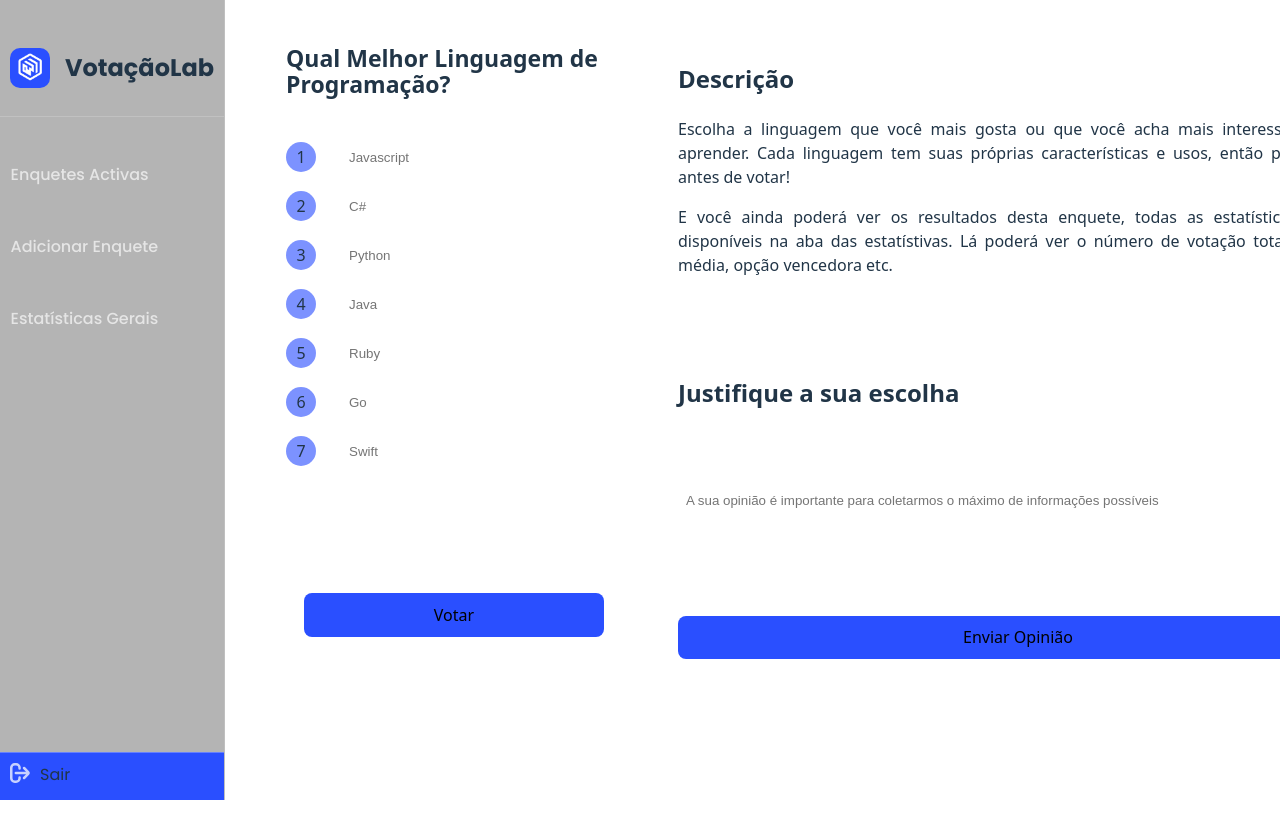
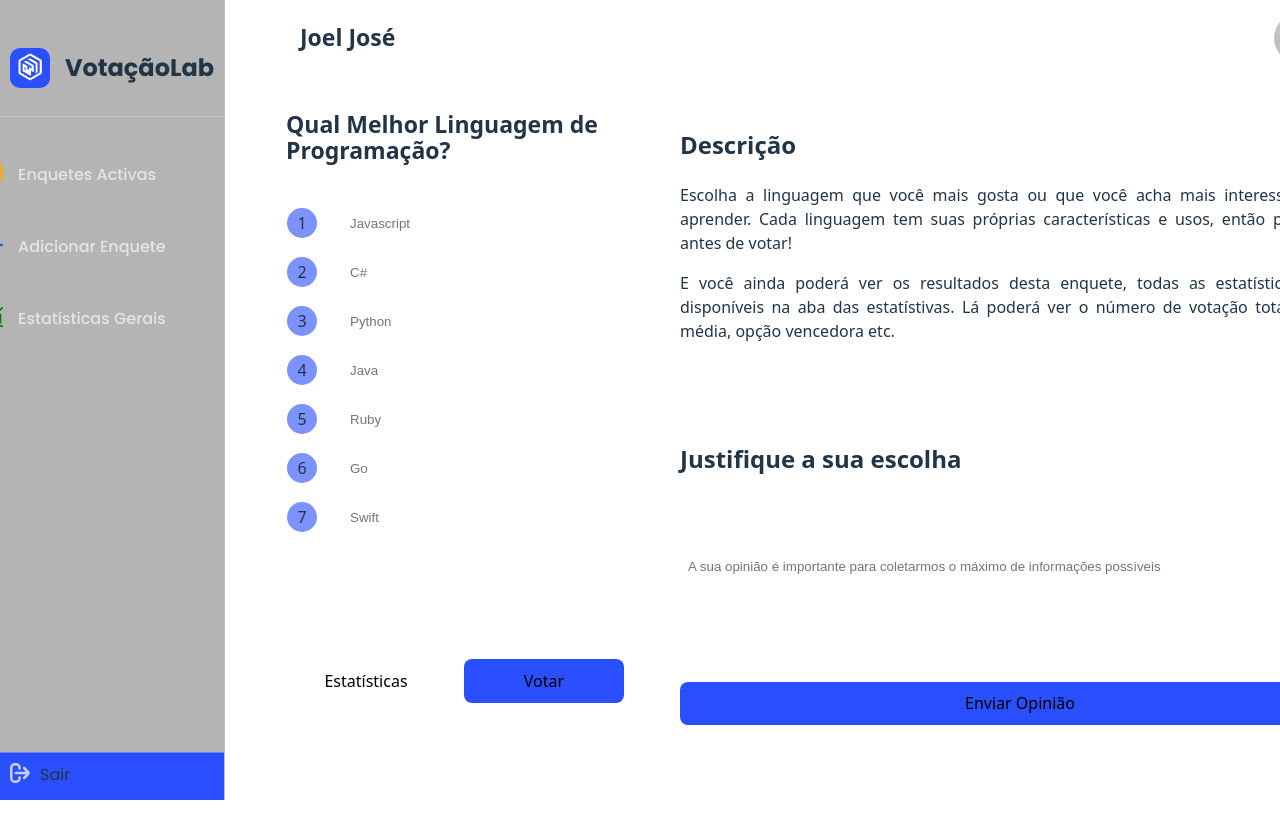
Before and after one commit to joelpanzojose/vote_oficial, a React (Vite) app: page / in a window 1280 px wide. Shown: the top 838 px of the page. Before the commit the page ends 800 px from the top, so only its background shows below. Built offline with nearby package versions, Linux system fonts and the light colour scheme.

Commit message:
Adicionei um header e ajustei o card da enquete com o botão para a tela das estatísticas específicas da enquete

```diff
--- a/index.html
+++ b/index.html
@@ -2,9 +2,8 @@
 <html lang="pt-br">
   <head>
     <meta charset="UTF-8" />
-    <link rel="icon" type="image/svg+xml" href="/vite.svg" />
     <meta name="viewport" content="width=device-width, initial-scale=1.0" />
-    <title>Vite + React</title>
+    <title>VotaçãoLab</title>
   </head>
   <body>
     <div id="root"></div>
--- a/src/App.css
+++ b/src/App.css
@@ -6,6 +6,6 @@
 
 }
 main{
-
+  margin-top: 66px;
   width: 80vw;
 }
--- a/src/App.jsx
+++ b/src/App.jsx
@@ -2,6 +2,8 @@ import { useState } from 'react'
 import Card from './componentes/card/Card'
 import Menu from './componentes/Menufix/menufix'
 import Enquete from './componentes/EnqueteCard/Enquete'
+import Header from './componentes/Header/Header'
+import perfil from './assets/img/perfil.png'
 import './App.css'
 
 function App() {
@@ -9,6 +11,7 @@ function App() {
     <div className='contente-site'>
       <Menu />
             <main>
+            <Header nomeUser="Joel José" img={perfil}/>
 
                   <Enquete
                     titulo="Qual Melhor Linguagem de Programação?"
@@ -17,10 +20,9 @@ function App() {
                     primeirotexto="Escolha a linguagem que você mais gosta ou que você acha mais interessante para aprender. Cada linguagem tem suas próprias características e usos, então pense bem antes de votar!"
 
                     segundotexto="E você ainda poderá ver os resultados desta enquete, todas as estatísticas ficarão disponíveis na aba das estatístivas. Lá poderá ver o número de votação total, votação média, opção vencedora etc."
-                  />
+            />
 
-
-            </main>
+      </main>
 
 
 
--- a/src/componentes/EnqueteCard/Enquete.jsx
+++ b/src/componentes/EnqueteCard/Enquete.jsx
@@ -21,7 +21,11 @@ function Enquete(props) {
 
                     </div>
                    <div className="divbtnVotar">
-                        <button>Votar</button>
+                    <a href="#">
+                         <button className="btn_estatisticas">Estatísticas</button>
+                    </a>
+
+                        <button className="btn_votar">Votar</button>
                    </div>
 
                 </form>
--- a/src/componentes/EnqueteCard/EnqueteCard.css
+++ b/src/componentes/EnqueteCard/EnqueteCard.css
@@ -29,9 +29,19 @@ h1{
     height: 86vh;
     gap: 125px;
 }
+.divbtnVotar{
+    display: flex;
+    gap: 18px;
+}
+.btn_estatisticas{
+    background-color: transparent;
+    border: 1px solid #ffffff7e;
+}
+.btn_votar{
+    background-color: #2a4fff;
+}
 form .divbtnVotar button{
-    width: 300px;
-    background-color: #2a4fff;
+    width: 160px;
 }
 .enquetecontent{
     display: flex;
@@ -66,6 +76,8 @@ form .divbtnVotar button{
 .divOption input::placeholder{
     padding: 10px;
 }
+
+/* O BLOCO DOS DETALHES E DA OPINIÃO */
 .CardDesctalhes{
     width: 700px;
     height: 72.5vh;
--- /dev/null
+++ b/src/componentes/Header/Header.css
@@ -0,0 +1,18 @@
+
+header{
+    width: 80vw;
+    padding: 10px;
+    display: flex;
+    align-items: center;
+    justify-content: space-between;
+    border-bottom: 1px solid #ffffff27;
+
+    position: fixed;
+    top: 0;
+    left: 290px;
+}
+header img{
+    width: 50px;
+    height: 50px;
+    border-radius: 50%;
+}
--- /dev/null
+++ b/src/componentes/Header/Header.jsx
@@ -0,0 +1,12 @@
+import './Header.css';
+
+function Header(props) {
+    return(
+        <header className="header">
+            <h1>{props.nomeUser}</h1>
+
+            <img src={props.img} alt="imageProfile" />
+        </header>
+    );
+}
+export default Header;
--- a/src/componentes/Menufix/menu.css
+++ b/src/componentes/Menufix/menu.css
@@ -40,7 +40,7 @@ a:hover{
     margin-top: 20px;
     justify-content: center;
     align-items: center;
-    margin-left: -130px;
+    margin-left: -115px;
 }
 .corpomenu nav ul{
     list-style: none;
--- a/src/index.css
+++ b/src/index.css
@@ -28,6 +28,7 @@ body {
   place-items: center;
   min-width: 320px;
   min-height: 100vh;
+  overflow-y: hidden;
 }
 
 h1 {
```
Also changed, not shown: src/assets/img/perfil.png (added).
